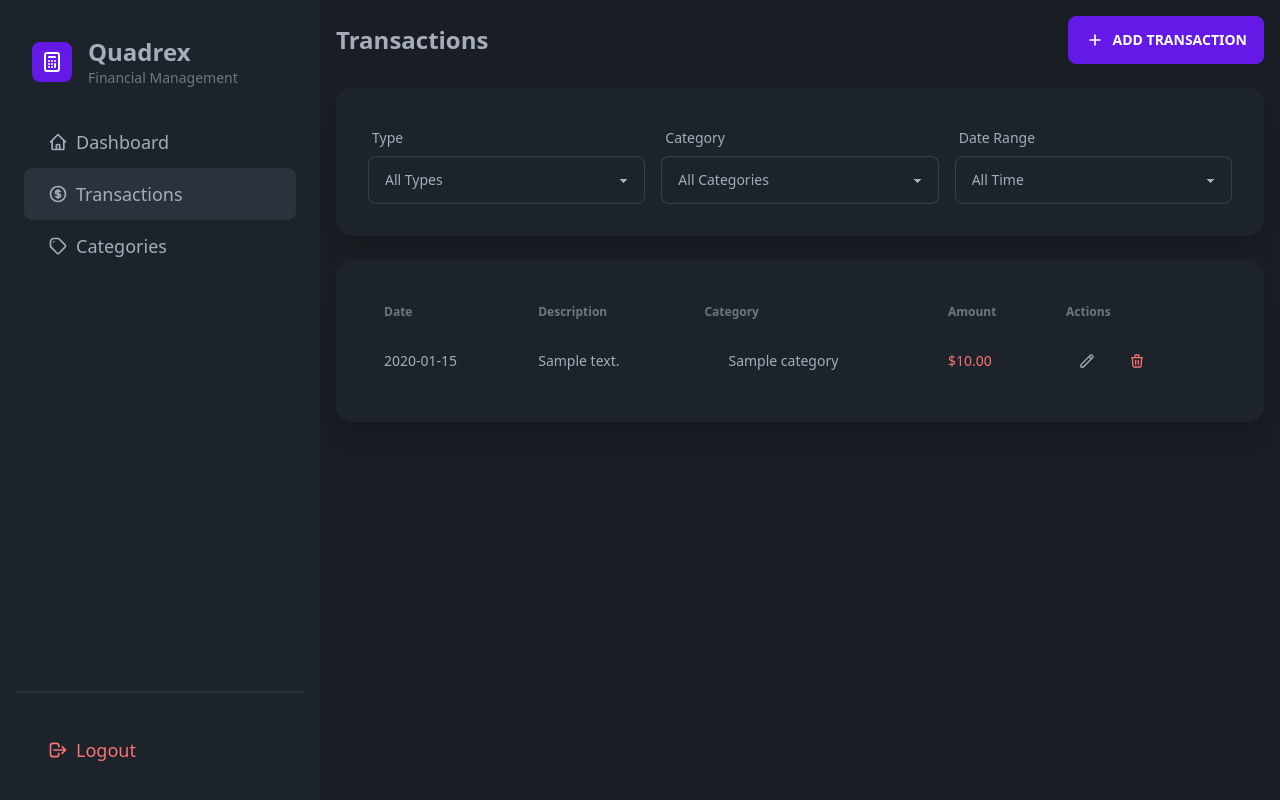
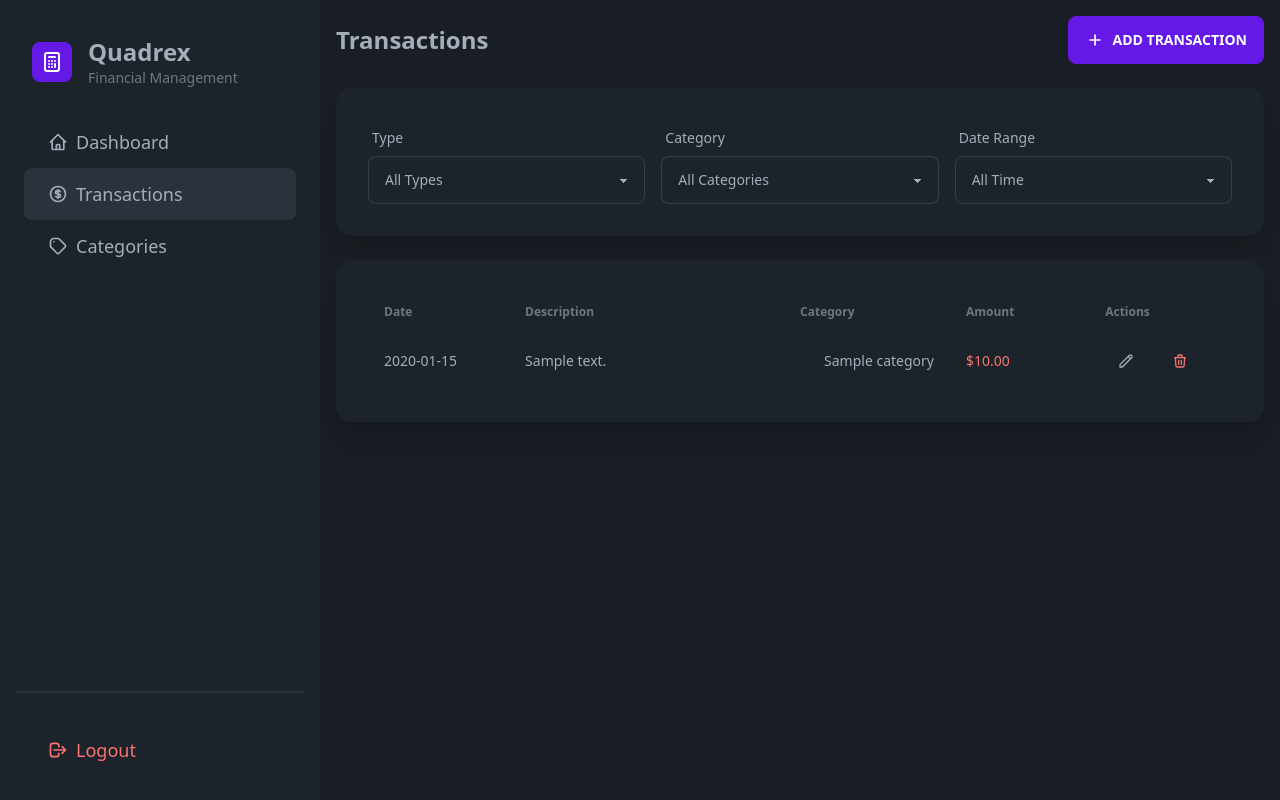
Before and after one commit to eonseed/quadrex, a Flask app: page /transactions/ in a window 1280 px wide. Run offline with Flask 3, Linux system fonts and the light colour scheme; a user stored in the database is signed in; tables that the repository leaves empty hold one stand-in row (values such as "Sample post"); some libraries are stand-ins or nearby versions.

Commit message:
fix: improve modal dialog and table consistency * Fix modal dialog not closing after add/edit transactions * Update form submission to refresh grid without page reload * Enhance data table responsiveness and column widths * Standardize action button styling and spacing

```diff
--- a/app/templates/transactions/list.html
+++ b/app/templates/transactions/list.html
@@ -68,36 +68,36 @@
 <div id="transactions-grid" class="card bg-base-100 shadow-xl">
     <div class="card-body">
         <div class="overflow-x-auto">
-            <table class="table table-zebra">
+            <table class="table table-zebra w-full">
                 <thead>
                     <tr>
-                        <th>Date</th>
-                        <th>Description</th>
-                        <th>Category</th>
-                        <th>Amount</th>
-                        <th>Actions</th>
+                        <th class="w-1/6">Date</th>
+                        <th class="w-2/6">Description</th>
+                        <th class="w-1/6">Category</th>
+                        <th class="w-1/6">Amount</th>
+                        <th class="w-1/6">Actions</th>
                     </tr>
                 </thead>
                 <tbody>
                     {% for transaction in transactions %}
                     <tr>
-                        <td>{{ transaction.date.strftime('%Y-%m-%d') }}</td>
-                        <td>{{ transaction.description }}</td>
+                        <td class="whitespace-nowrap">{{ transaction.date.strftime('%Y-%m-%d') }}</td>
+                        <td class="truncate max-w-xs">{{ transaction.description }}</td>
                         <td>
                             <div class="flex items-center gap-2">
                                 {% if transaction.category.icon %}
-                                <svg class="w-4 h-4" fill="none" stroke="currentColor" viewBox="0 0 24 24">
+                                <svg class="w-4 h-4 flex-shrink-0" fill="none" stroke="currentColor" viewBox="0 0 24 24">
                                     <path stroke-linecap="round" stroke-linejoin="round" stroke-width="2" d="{{ transaction.category.icon }}"/>
                                 </svg>
                                 {% endif %}
-                                {{ transaction.category.name }}
+                                <span class="truncate">{{ transaction.category.name }}</span>
                             </div>
                         </td>
-                        <td class="{{ 'text-success' if transaction.type == 'income' else 'text-error' }}">
+                        <td class="{{ 'text-success' if transaction.type == 'income' else 'text-error' }} whitespace-nowrap">
                             {{ "${:,.2f}".format(transaction.amount) }}
                         </td>
                         <td>
-                            <div class="flex gap-2">
+                            <div class="flex items-center gap-3">
                                 <button
                                     class="btn btn-ghost btn-sm tooltip tooltip-left"
                                     data-tip="Edit"
@@ -113,8 +113,8 @@
                                     data-tip="Delete"
                                     hx-delete="{{ url_for('transactions.delete', id=transaction.id) }}"
                                     hx-confirm="Are you sure you want to delete this transaction?"
-                                    hx-target="closest tr"
-                                    hx-swap="outerHTML swap:1s">
+                                    hx-target="#transactions-grid"
+                                    hx-swap="innerHTML">
                                     <svg class="w-4 h-4" fill="none" stroke="currentColor" viewBox="0 0 24 24">
                                         <path stroke-linecap="round" stroke-linejoin="round" stroke-width="2" d="M19 7l-.867 12.142A2 2 0 0116.138 21H7.862a2 2 0 01-1.995-1.858L5 7m5 4v6m4-6v6m1-10V4a1 1 0 00-1-1h-4a1 1 0 00-1 1v3M4 7h16"/>
                                     </svg>
--- a/app/transactions/routes.py
+++ b/app/transactions/routes.py
@@ -1,4 +1,4 @@
-from flask import render_template, request, flash, redirect, url_for, jsonify
+from flask import render_template, request, flash, jsonify
 from flask_login import login_required, current_user
 from app import db
 from app.models import Transaction, Category
@@ -49,7 +49,8 @@ def add():
             db.session.add(transaction)
             db.session.commit()
 
-            return redirect(url_for('transactions.list'))
+            transactions = Transaction.query.filter_by(user_id=current_user.id).order_by(Transaction.date.desc()).all()
+            return render_template('transactions/_grid.html', transactions=transactions)
         except Exception as e:
             db.session.rollback()
             flash('Error adding transaction: ' + str(e), 'error')
@@ -72,7 +73,8 @@ def edit(id):
             transaction.date = datetime.strptime(request.form['date'], '%Y-%m-%d')
 
             db.session.commit()
-            return redirect(url_for('transactions.list'))
+            transactions = Transaction.query.filter_by(user_id=current_user.id).order_by(Transaction.date.desc()).all()
+            return render_template('transactions/_grid.html', transactions=transactions)
         except Exception as e:
             db.session.rollback()
             flash('Error updating transaction: ' + str(e), 'error')
```
Also changed, not shown: app/templates/transactions/_form.html (+4 -3 lines).
